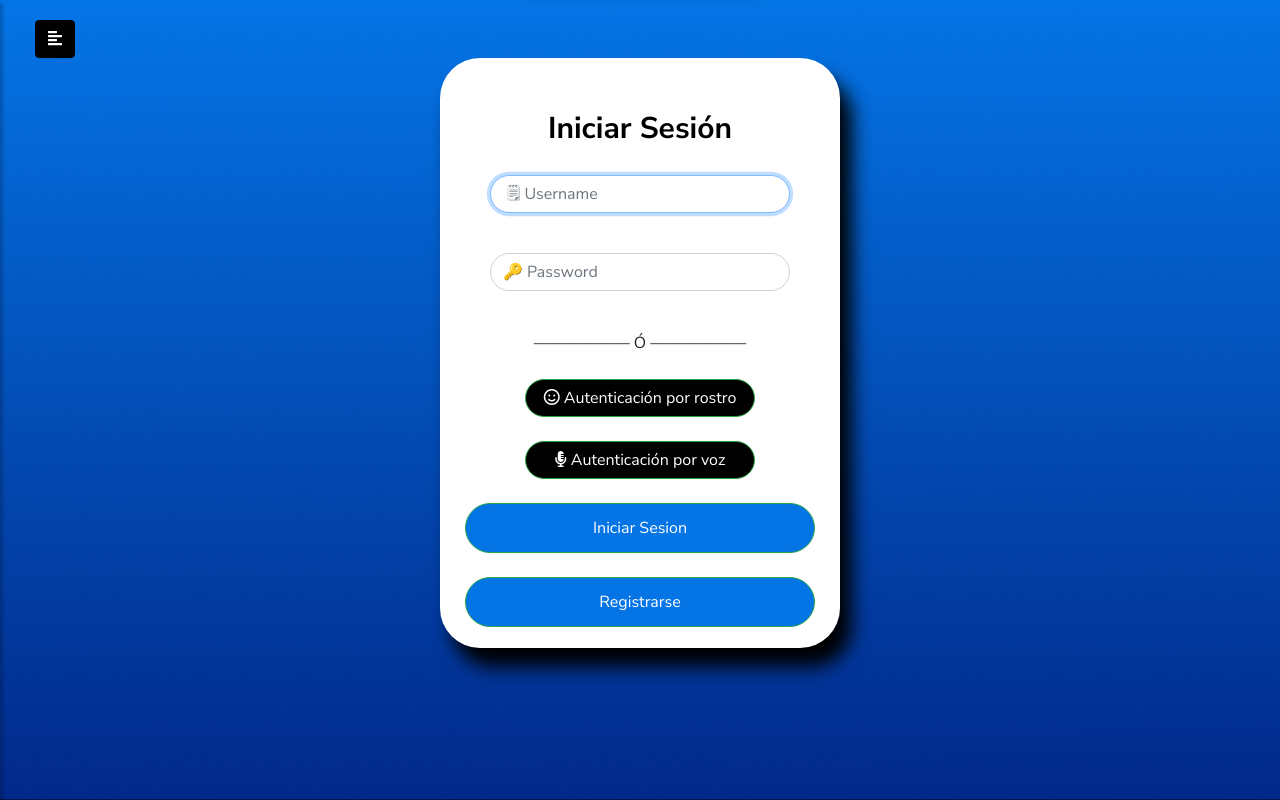
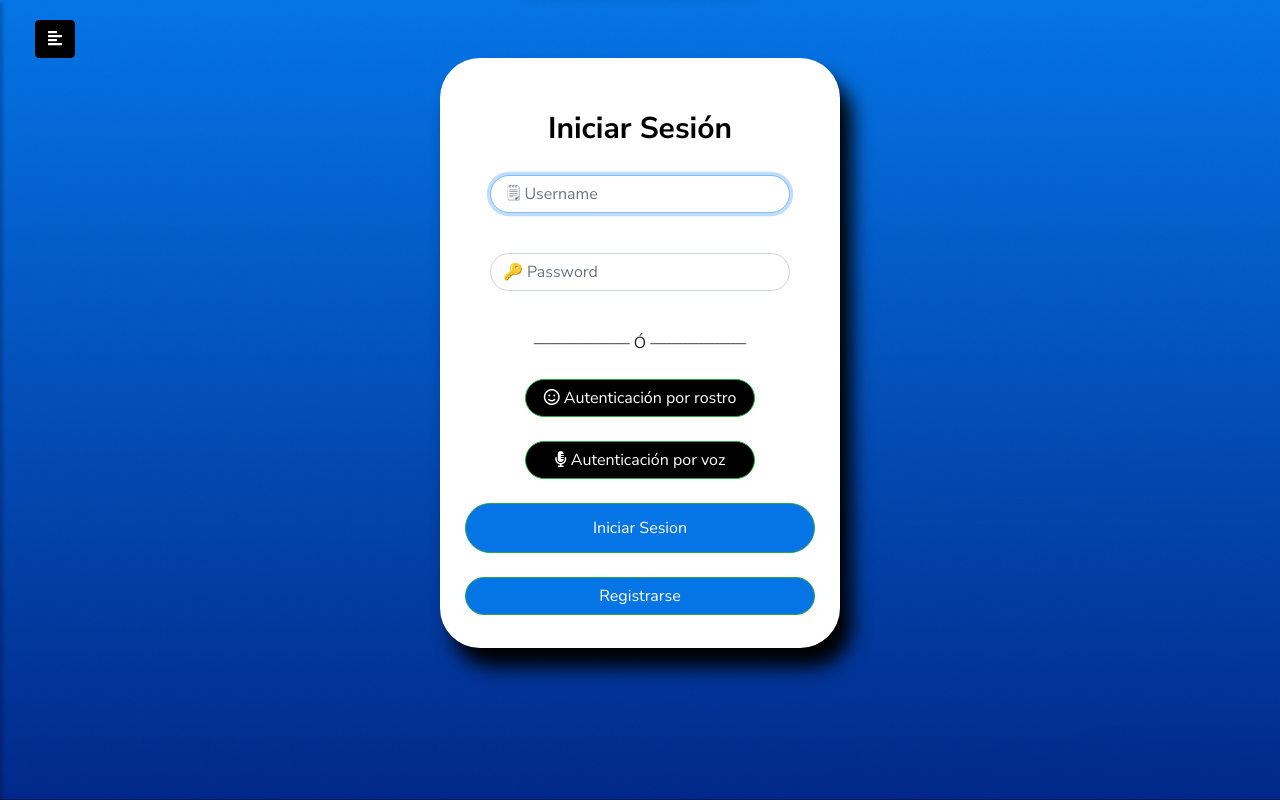
Before and after one commit to Jhurtadop1/WEB-LOGIN-FACIAL-VOZ, a Flask app: page /login in a window 1280 px wide. Run offline with Flask 3, Linux system fonts and the light colour scheme; some libraries are stand-ins or nearby versions; grey boxes are pictures that could not be loaded.

Commit message:
Update login.html

```diff
--- a/templates/login.html
+++ b/templates/login.html
@@ -79,7 +79,7 @@
   <br>
 
   <br>
-<button class="btn btn-success" type="submit"  id ="hoverinbtn" style="border-radius:50px;width:350px;height:50px;background-color: #0575E6 !important;">Registrarse</button>
+  <button class="btn btn-success" id ="hoverinbtn" style="border-radius:90px;width:350px;background-color: #0575E6 !important;"><a href="/register">Registrarse</a></button><br>
 </form>
 <br>
 <br>
```
